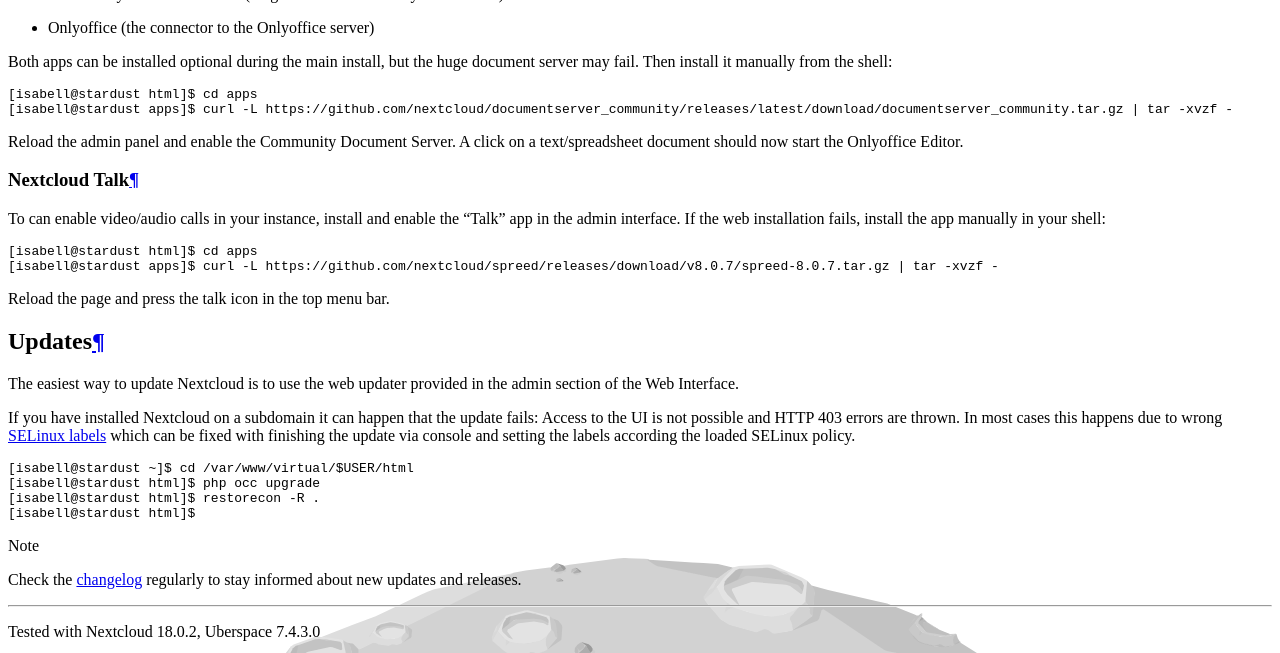
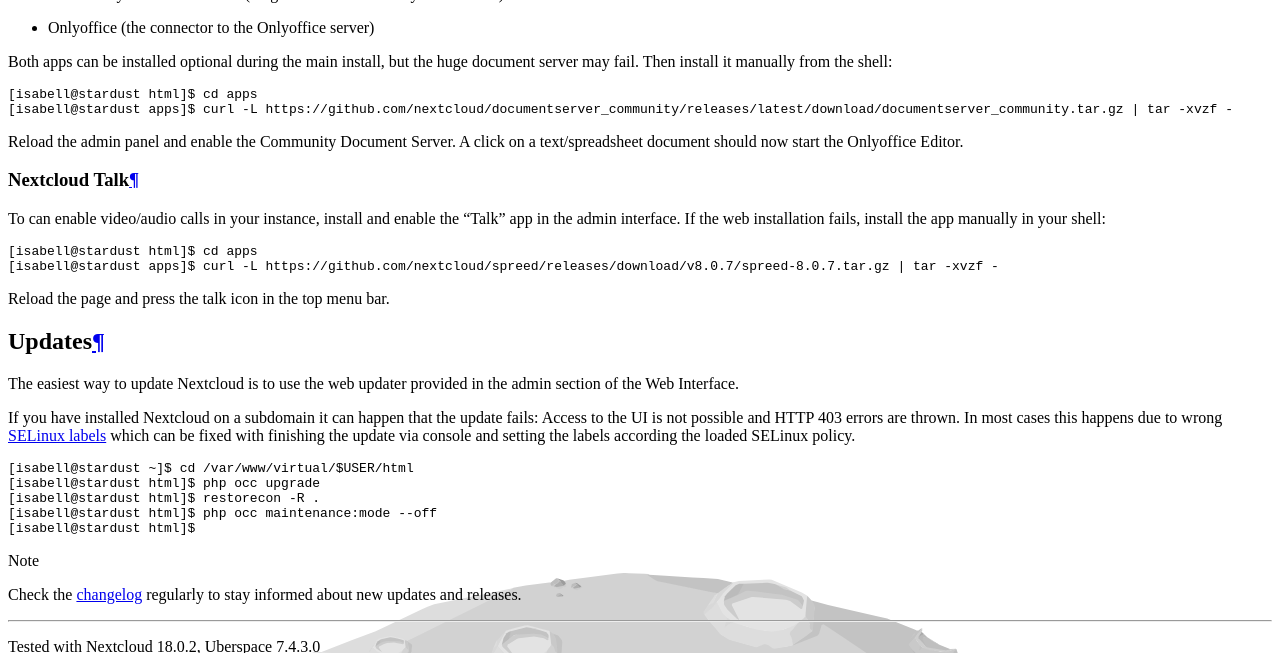
Before and after one commit to Uberspace/lab, a Sphinx documentation site: the page built from source/guide_nextcloud.rst, in a window 1280 px wide and 900 px high, scrolled down 6433 px, cut to the strip 0-653 px from the top of the window. Built offline with Sphinx 7.4.7 and the Read the Docs theme 2.0.0, drawn with Linux system fonts in a browser that asks for light colours.

Commit message:
Add shell command for disabling maintenance mode after update
Sometimes an update leaves you stuck in maintenance mode.

I've added a line to the shell commands of the update section which disables maintenance mode. It should be safe to always call this, even if maintenance mode is already disabled.

```diff
--- a/source/guide_nextcloud.rst
+++ b/source/guide_nextcloud.rst
@@ -206,6 +206,7 @@
  [isabell@stardust ~]$ cd /var/www/virtual/$USER/html
  [isabell@stardust html]$ php occ upgrade
  [isabell@stardust html]$ restorecon -R .
+ [isabell@stardust html]$ php occ maintenance:mode --off
  [isabell@stardust html]$
 
 .. note:: Check the `changelog <https://nextcloud.com/changelog/>`_ regularly to stay informed about new updates and releases.
```
